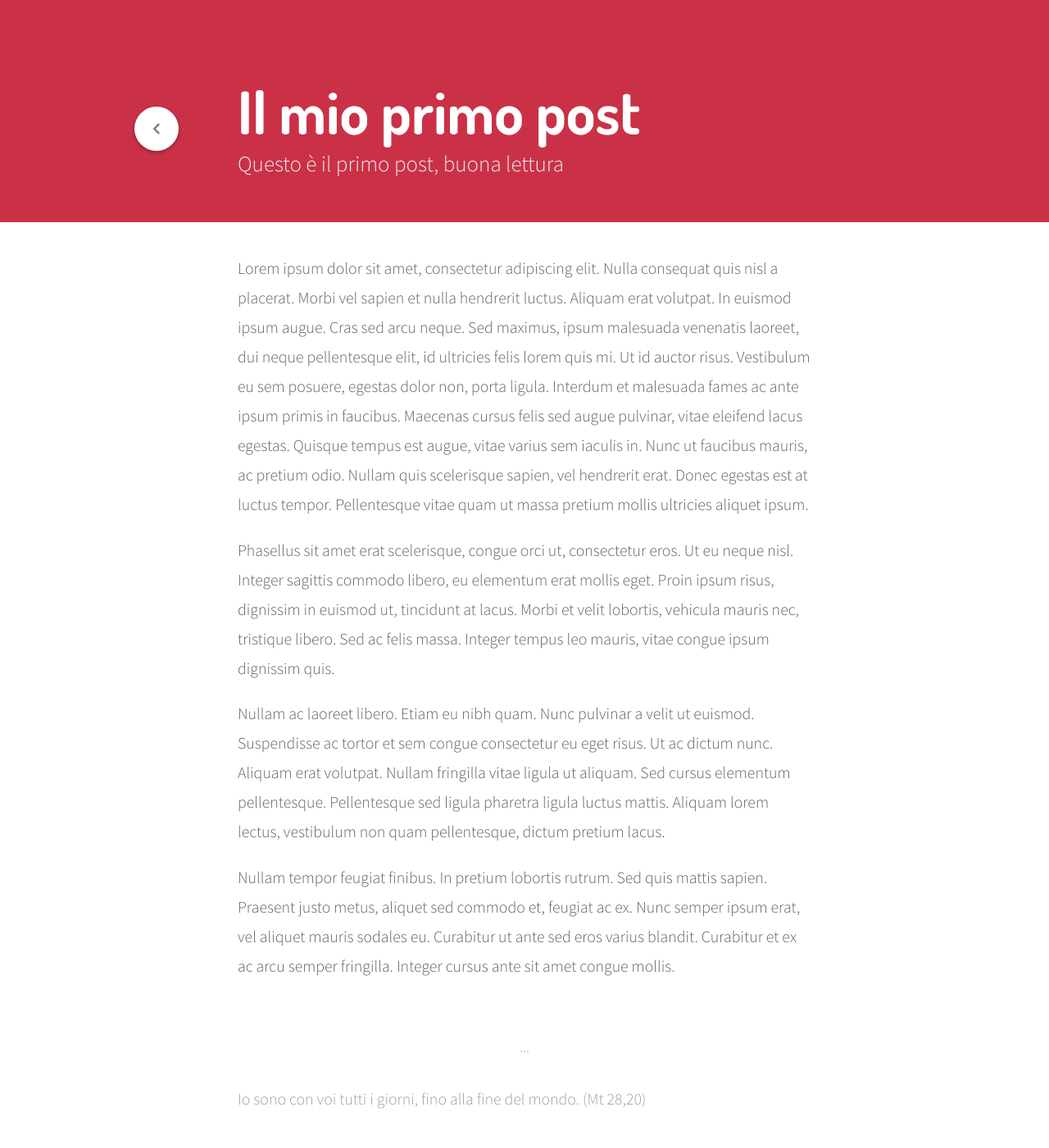
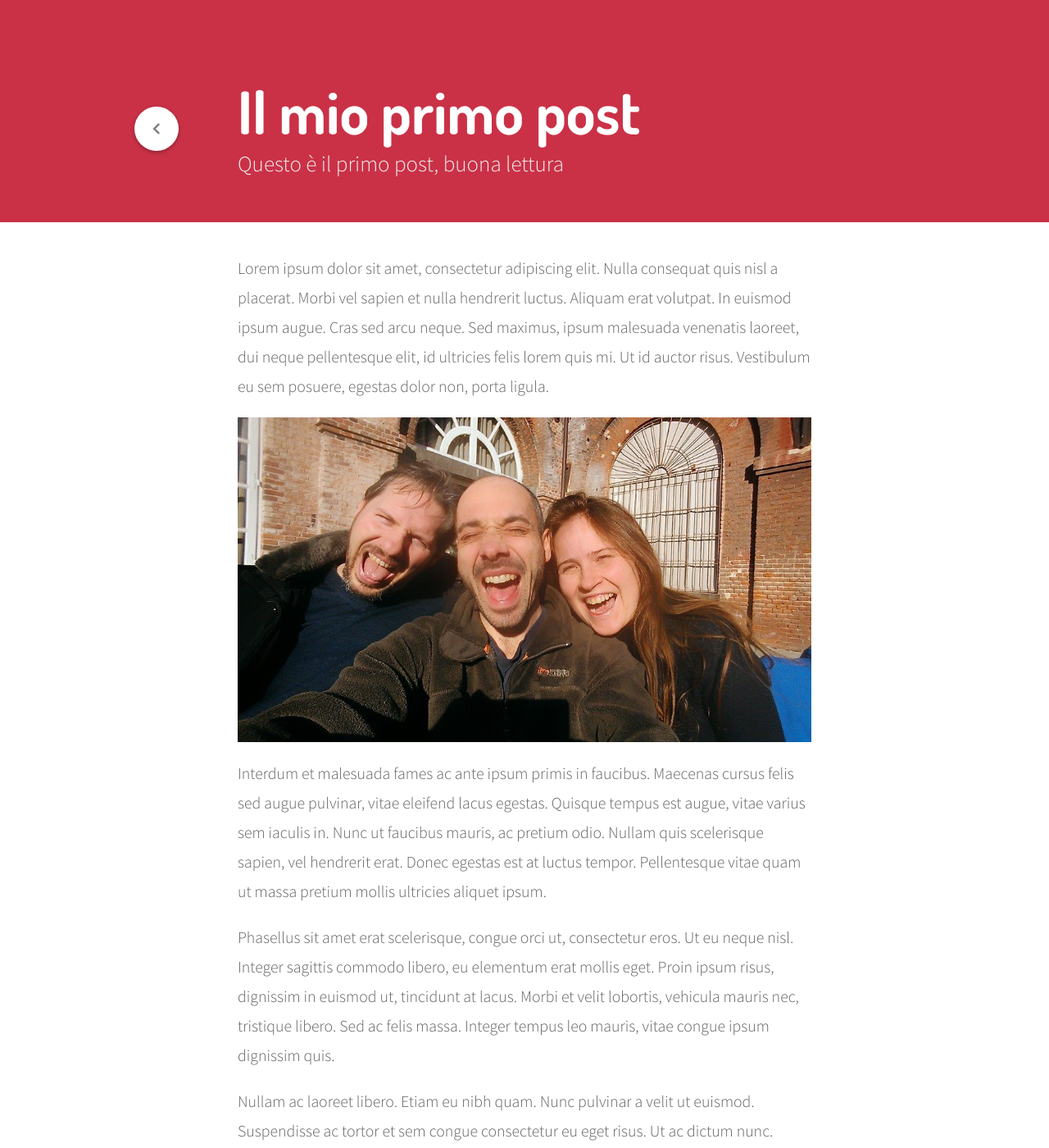
Before and after one commit to amatiperamare/amatiperamare.github.io, a Jekyll site: the page built from _posts/2016-07-04-il-mio-primo-post.markdown, in a window 1280 px wide and 1400 px high. Shown: the whole window at 82% size. Built offline with Jekyll 4.4.1, drawn with Linux system fonts in a browser that asks for light colours.

Commit message:
Updated Il Mio Primo Post

```diff
--- a/_posts/2016-07-04-il-mio-primo-post.markdown
+++ b/_posts/2016-07-04-il-mio-primo-post.markdown
@@ -4,7 +4,11 @@ date: 2016-07-04 07:39:00 Z
 summary: Questo è il primo post, buona lettura
 ---
 
-Lorem ipsum dolor sit amet, consectetur adipiscing elit. Nulla consequat quis nisl a placerat. Morbi vel sapien et nulla hendrerit luctus. Aliquam erat volutpat. In euismod ipsum augue. Cras sed arcu neque. Sed maximus, ipsum malesuada venenatis laoreet, dui neque pellentesque elit, id ultricies felis lorem quis mi. Ut id auctor risus. Vestibulum eu sem posuere, egestas dolor non, porta ligula. Interdum et malesuada fames ac ante ipsum primis in faucibus. Maecenas cursus felis sed augue pulvinar, vitae eleifend lacus egestas. Quisque tempus est augue, vitae varius sem iaculis in. Nunc ut faucibus mauris, ac pretium odio. Nullam quis scelerisque sapien, vel hendrerit erat. Donec egestas est at luctus tempor. Pellentesque vitae quam ut massa pretium mollis ultricies aliquet ipsum.
+Lorem ipsum dolor sit amet, consectetur adipiscing elit. Nulla consequat quis nisl a placerat. Morbi vel sapien et nulla hendrerit luctus. Aliquam erat volutpat. In euismod ipsum augue. Cras sed arcu neque. Sed maximus, ipsum malesuada venenatis laoreet, dui neque pellentesque elit, id ultricies felis lorem quis mi. Ut id auctor risus. Vestibulum eu sem posuere, egestas dolor non, porta ligula.
+
+![torino.jpg](/uploads/torino.jpg)
+
+Interdum et malesuada fames ac ante ipsum primis in faucibus. Maecenas cursus felis sed augue pulvinar, vitae eleifend lacus egestas. Quisque tempus est augue, vitae varius sem iaculis in. Nunc ut faucibus mauris, ac pretium odio. Nullam quis scelerisque sapien, vel hendrerit erat. Donec egestas est at luctus tempor. Pellentesque vitae quam ut massa pretium mollis ultricies aliquet ipsum.
 
 Phasellus sit amet erat scelerisque, congue orci ut, consectetur eros. Ut eu neque nisl. Integer sagittis commodo libero, eu elementum erat mollis eget. Proin ipsum risus, dignissim in euismod ut, tincidunt at lacus. Morbi et velit lobortis, vehicula mauris nec, tristique libero. Sed ac felis massa. Integer tempus leo mauris, vitae congue ipsum dignissim quis.
 
```
